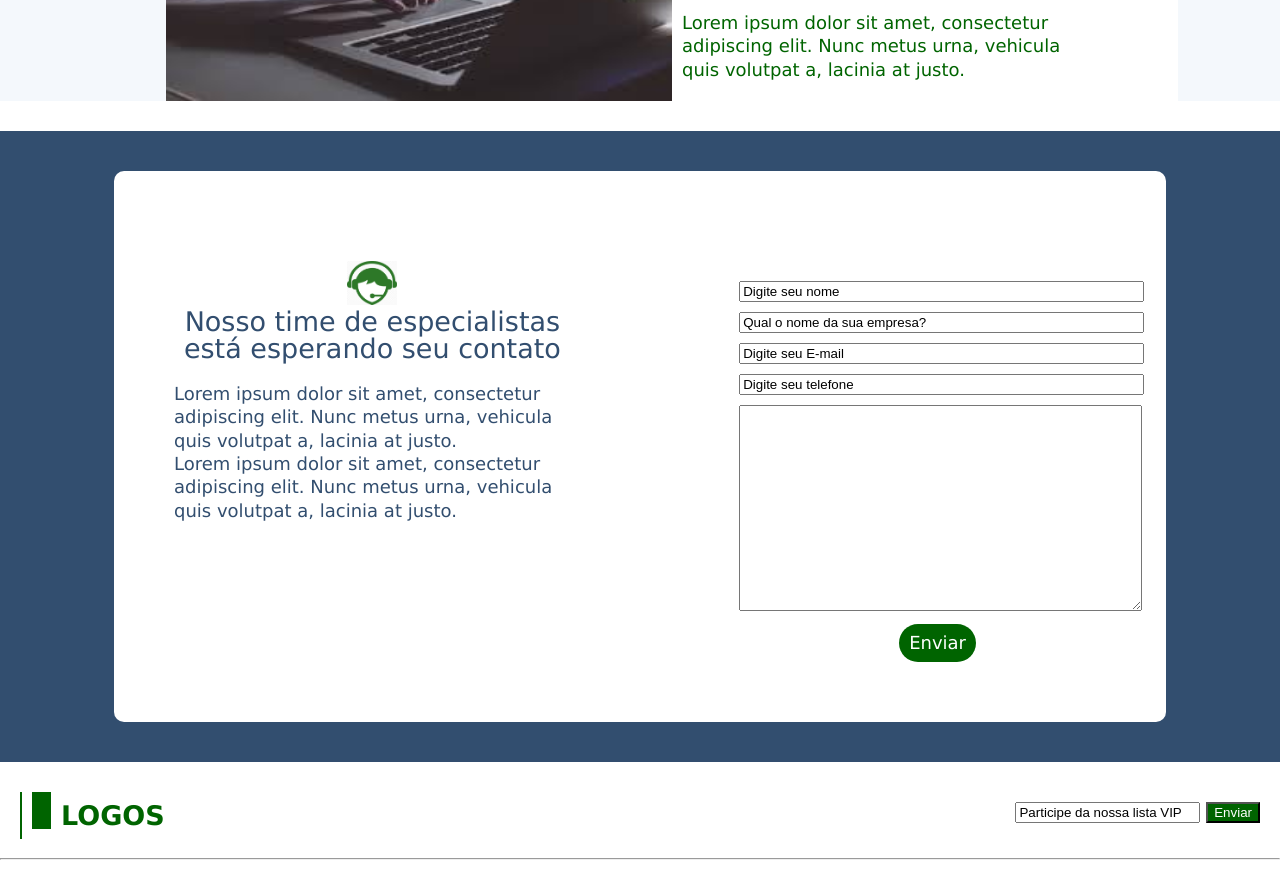
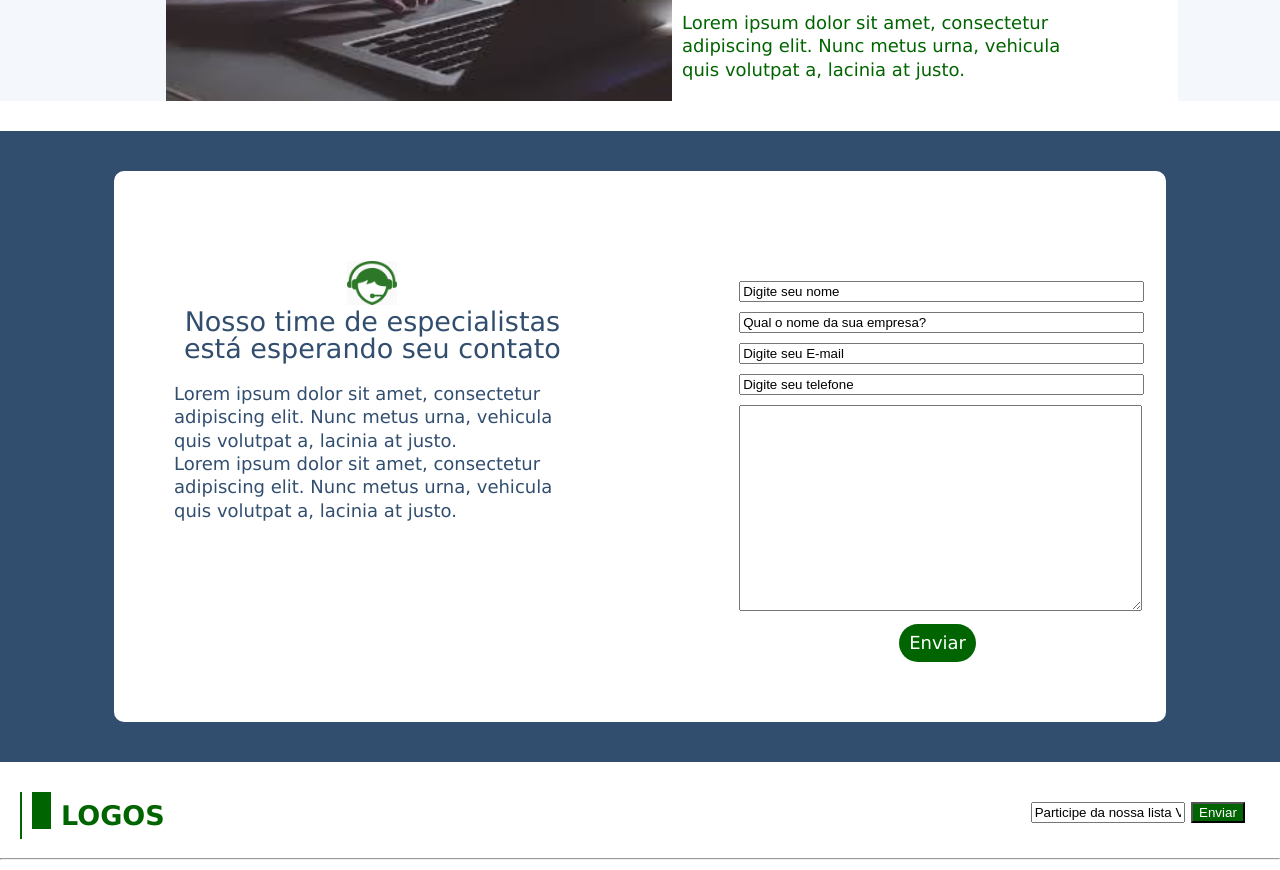
Before and after one commit to lfavila/logos, a plain HTML site: page index.html in a window 1280 px wide. Shown: the part 1619-2489 px from the top of the page. Drawn offline with Linux system fonts and the light colour scheme; a script that the page names is missing.

```diff
--- a/css/estilo.css
+++ b/css/estilo.css
@@ -222,6 +222,9 @@ a:active {
     border-radius: 10px;
     margin:10px auto;
 }
+#newsletter{
+    width:60%;
+}
 .margem{
     margin:30px auto;
     padding:0 0 0 5%;
```
